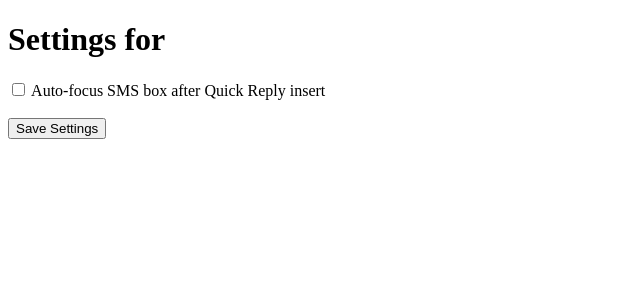
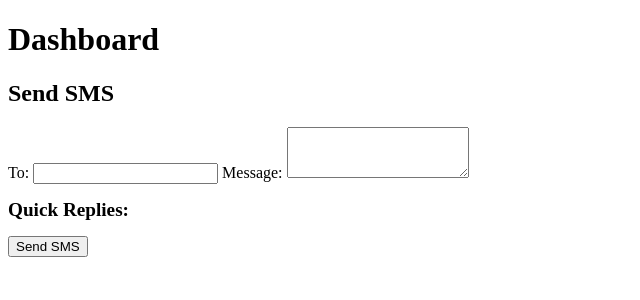
Before and after one commit to ConnorV2006/AI-Receptionist-Enchanced, a Flask app: template src/templates/clinic_settings.html in a window 1280 px wide. Shown: the part 26-326 px from the top of the page, without its empty margins (0-640 px from the left). Run offline with Flask 3, Linux system fonts and the light colour scheme; the template is opened without the code that fills it, so the values that code supplies are empty.

Commit message:
Update clinic_settings.html

```diff
--- a/src/templates/clinic_settings.html
+++ b/src/templates/clinic_settings.html
@@ -1,15 +1,40 @@
 {% extends "base.html" %}
 {% block content %}
 <div class="container">
-  <h1>Settings for {{ clinic.name }}</h1>
-  <form method="post">
-    <label>
-      <input type="checkbox" name="auto_focus_enabled" value="1"
-        {% if clinic.auto_focus_enabled %}checked{% endif %}>
-      Auto-focus SMS box after Quick Reply insert
-    </label>
-    <br><br>
-    <button type="submit">Save Settings</button>
-  </form>
+  <h1>{{ clinic.name }} Dashboard</h1>
+
+  <div class="card">
+    <h2>Send SMS</h2>
+    <form method="post" action="{{ url_for('send_sms', slug=clinic.slug) }}">
+      <label>To:</label>
+      <input type="text" name="to" required>
+
+      <label>Message:</label>
+      <textarea id="sms-message" name="message" rows="3" required></textarea>
+
+      <div style="margin-top: 15px;">
+        <strong style="font-size: 1.2em;">Quick Replies:</strong><br>
+        {% for r in replies %}
+          <button type="button"
+            title="{{ r.body }}"
+            onclick="insertQuickReply('{{ r.body | e }}')"
+            style="margin:5px;padding:12px 18px;font-size:1.1em;font-weight:bold;">
+            {{ r.title }}
+          </button>
+        {% endfor %}
+      </div>
+
+      <button type="submit" style="margin-top: 15px;">Send SMS</button>
+    </form>
+  </div>
 </div>
+
+<script>
+function insertQuickReply(text) {
+  document.getElementById("sms-message").value = text;
+  {% if clinic.auto_focus_enabled %}
+  document.getElementById("sms-message").focus();
+  {% endif %}
+}
+</script>
 {% endblock %}
```
